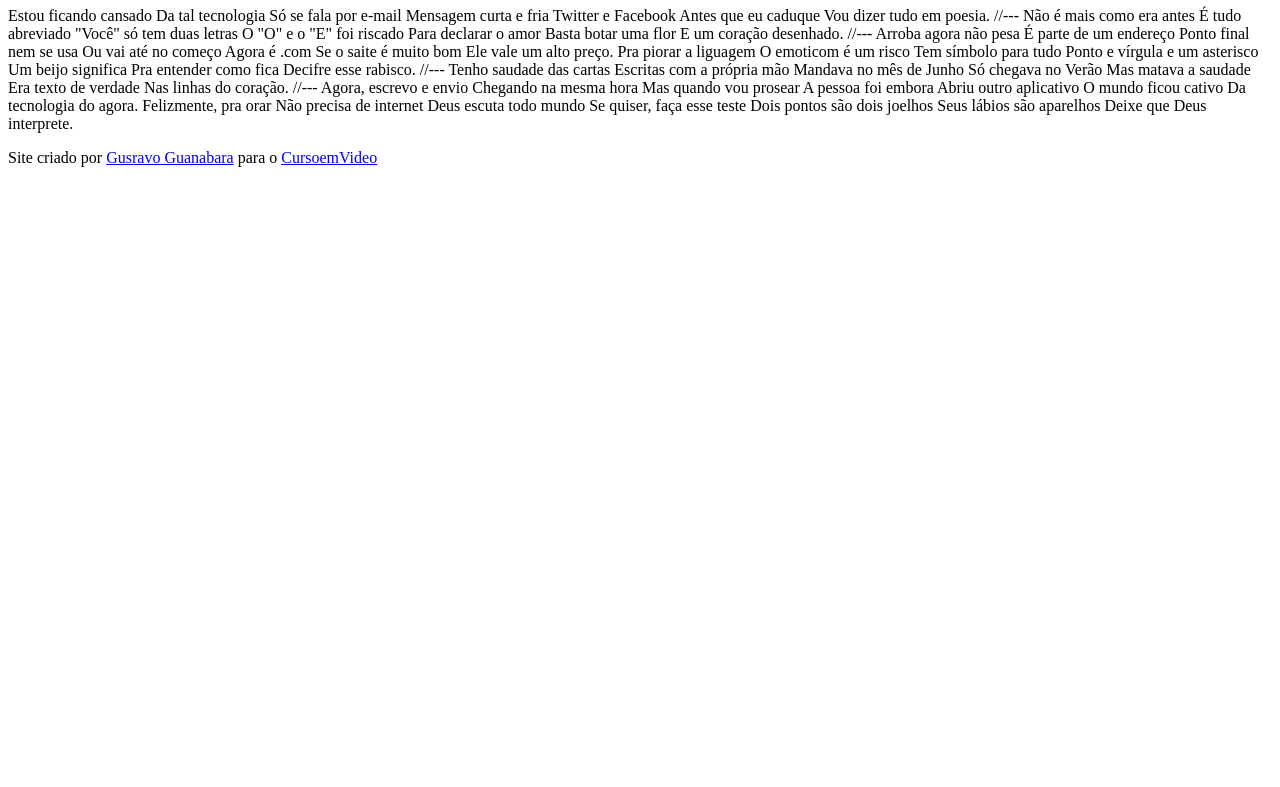
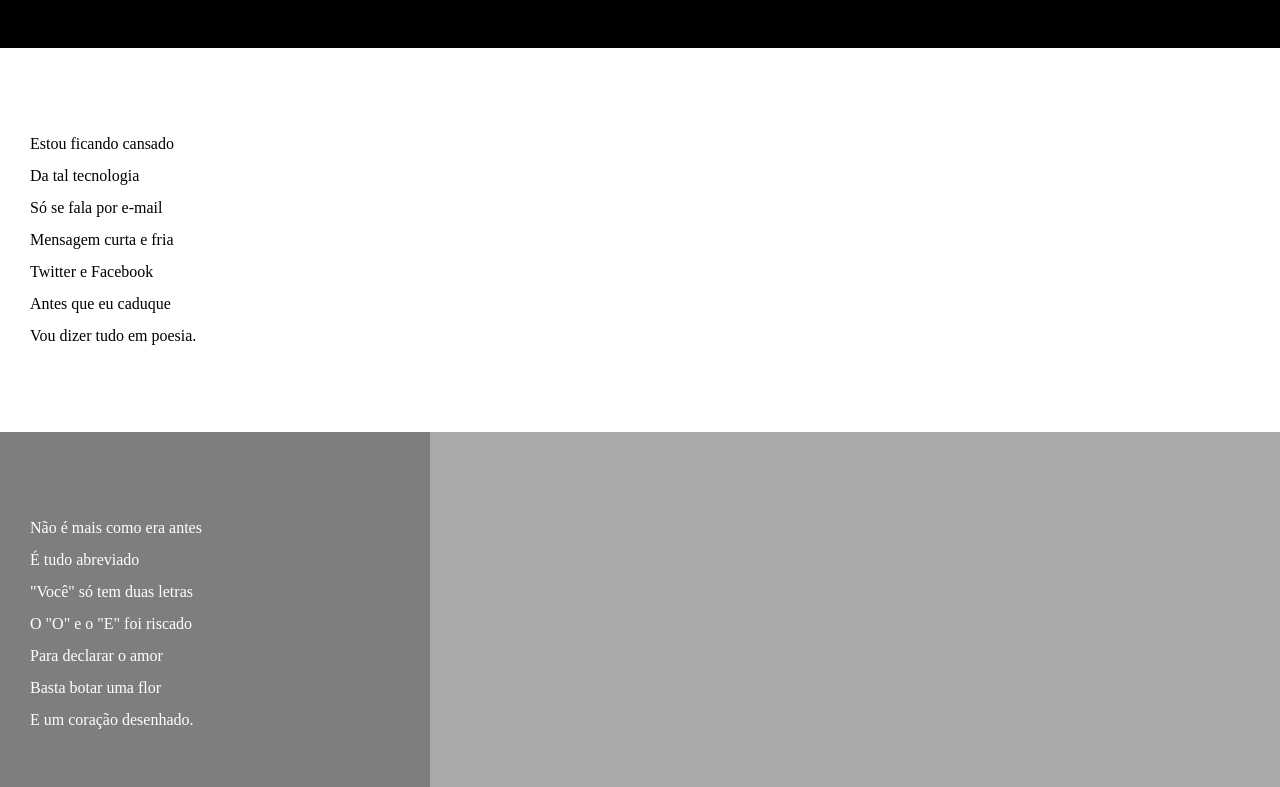
Before and after one commit to leticia-fmbarreto/html-css, a plain HTML site: page desafio012/index.html in a window 1280 px wide. Shown: the part 107-894 px from the top of the page. Before the commit the page ends 800 px from the top, so only its background shows below. Drawn offline with Linux system fonts and the light colour scheme.

Commit message:
atualizei estilos dos textos e blocos

```diff
--- /dev/null
+++ b/desafio012/estilo/style.css
@@ -0,0 +1,65 @@
+@chaeset "UTF-8";
+
+* {
+    margin: 0px;
+    padding: 0px;
+}
+
+html, body {
+    min-height: 100vh;
+    background-color: darkgray;
+}
+
+header {
+    background-color: black;
+    color: white;
+    text-align: center;
+}
+
+header > h1 {
+    padding-top: 50px;
+    font-variant: small-caps;
+}
+
+header > p {
+    padding-bottom: 50px;
+}
+
+header a, footer a {
+    color: white;
+    text-decoration: none;
+    font-weight: bolder;
+}
+
+header a:hover, footer a:hover {
+    text-decoration: underline;
+}
+
+section {
+    padding-top: 10vh;
+    padding-bottom: 10vh;
+    line-height: 2em;
+    padding-left: 30px;
+}
+
+section.normal {
+    background-color: white;
+    color:black;
+}
+
+section.imagem {
+    background-color:rgba(51, 51, 51);
+    color: white;
+}
+
+section.imagem {
+    width: 400px;
+    background-color: rgba(0, 0, 0, 0.253);
+}
+
+footer {
+    background-color: black;
+    color: white;
+    text-align: center;
+    padding: 10px;
+}
--- a/desafio012/index.html
+++ b/desafio012/index.html
@@ -4,6 +4,7 @@
     <meta charset="UTF-8">
     <meta name="viewport" content="width=device-width, initial-scale=1.0">
     <title>Cordel Moderno</title>
+    <link rel="stylesheet" href="estilo/style.css">
 </head>
 <body>
     <header>
@@ -11,76 +12,89 @@
             Cordel Moderno
         </h1>
         <p>
-            Por <a href="">Milton Duarte</a>
+            Por <a href="https://www.recantodasletras.com.br/poesias/3186743" target="_blank">Milton Duarte</a>
         </p>
     </header>
 
-Estou ficando cansado
-Da tal tecnologia
-Só se fala por e-mail
-Mensagem curta e fria
-Twitter e Facebook
-Antes que eu caduque
-Vou dizer tudo em poesia.
+    <section class="normal">
+        Estou ficando cansado <br>
+        Da tal tecnologia <br>
+        Só se fala por e-mail <br>
+        Mensagem curta e fria <br>
+        Twitter e Facebook <br>
+        Antes que eu caduque <br>
+        Vou dizer tudo em poesia. <br>
+    </section>
 
-//---
+<section class="imagem">
+    <p>
+        Não é mais como era antes <br>
+        É tudo abreviado <br>
+        "Você" só tem duas letras <br>
+        O "O" e o "E" foi riscado <br>
+        Para declarar o amor <br>
+        Basta botar uma flor <br>
+        E um coração desenhado. <br>
+    </p>
+</section>
 
-Não é mais como era antes
-É tudo abreviado
-"Você" só tem duas letras
-O "O" e o "E" foi riscado
-Para declarar o amor
-Basta botar uma flor
-E um coração desenhado.
+<section class="normal">
+    <p>
+        Arroba agora não pesa <br>
+        É parte de um endereço <br>
+        Ponto final nem se usa <br>
+        Ou vai até no começo <br>
+        Agora é .com <br>
+        Se o saite é muito bom <br>
+        Ele vale um alto preço. <br>
+    </p>
+    <p>
+        Pra piorar a liguagem <br>
+        O emoticom é um risco <br>
+        Tem símbolo para tudo <br>
+        Ponto e vírgula e um asterisco <br>
+        Um beijo significa <br>
+        Pra entender como fica <br>
+        Decifre esse rabisco.
+    </p>
+</section>
 
-//---
+<section class="imagem">
+    <p>
+        Tenho saudade das cartas <br>
+        Escritas com a própria mão <br>
+        Mandava no mês de Junho <br>
+        Só chegava no Verão <br>
+        Mas matava a saudade <br>
+        Era texto de verdade <br>
+        Nas linhas do coração.
+    </p>
+</section>
 
-Arroba agora não pesa
-É parte de um endereço
-Ponto final nem se usa
-Ou vai até no começo
-Agora é .com
-Se o saite é muito bom
-Ele vale um alto preço.
+<section class="normal">
+    <p>
+        Agora, escrevo e envio <br>
+        Chegando na mesma hora <br>
+        Mas quando vou prosear <br>
+        A pessoa foi embora <br>
+        Abriu outro aplicativo <br>
+        O mundo ficou cativo <br>
+        Da tecnologia do agora.
+    </p>
 
-Pra piorar a liguagem
-O emoticom é um risco
-Tem símbolo para tudo
-Ponto e vírgula e um asterisco
-Um beijo significa
-Pra entender como fica
-Decifre esse rabisco.
-
-//---
-
-Tenho saudade das cartas
-Escritas com a própria mão
-Mandava no mês de Junho
-Só chegava no Verão
-Mas matava a saudade
-Era texto de verdade
-Nas linhas do coração.
-
-//---
-
-Agora, escrevo e envio
-Chegando na mesma hora
-Mas quando vou prosear
-A pessoa foi embora
-Abriu outro aplicativo
-O mundo ficou cativo
-Da tecnologia do agora.
-
-Felizmente, pra orar
-Não precisa de internet
-Deus escuta todo mundo
-Se quiser, faça esse teste
-Dois pontos são dois joelhos
-Seus lábios são aparelhos
-Deixe que Deus interprete.
+    <p>
+        Felizmente, pra orar <br>
+        Não precisa de internet <br>
+        Deus escuta todo mundo <br>
+        Se quiser, faça esse teste <br>
+        Dois pontos são dois joelhos <br>
+        Seus lábios são aparelhos <br>
+        Deixe que Deus interprete.
+    </p>
+</section>
 
 <footer>
-    <p>Site criado por <a href="https://gustavoguanabara.github.io">Gusravo Guanabara</a> para o <a href="https://www.cursoemvideo.com" target="_blank">CursoemVideo</a></p>
+    <p>Site criado por <a href="https://gustavoguanabara.github.io" target="_blank">Gustavo Guanabara</a> para o <a href="https://www.cursoemvideo.com" target="_blank">CursoemVideo</a></p>
 </footer>
 </body>
 </html>
```
